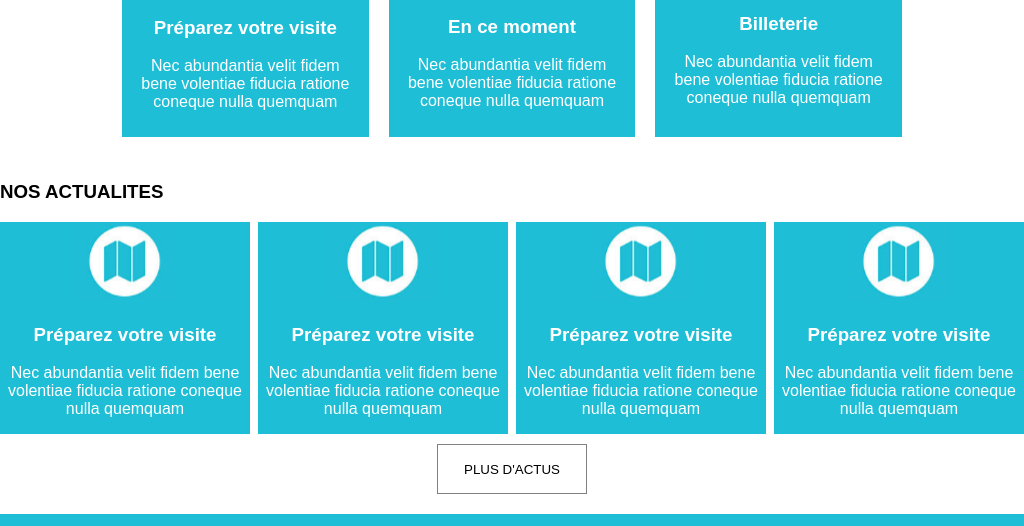
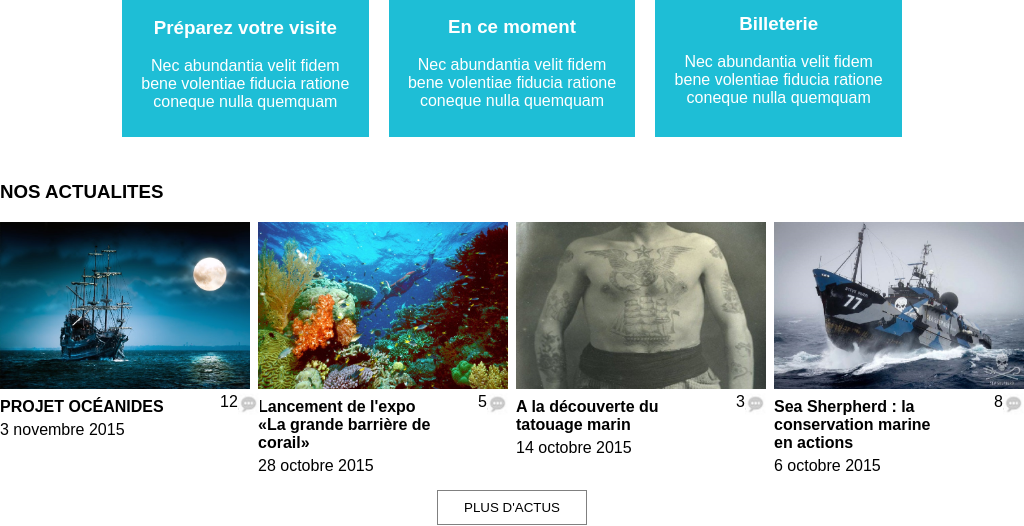
Before and after one commit to sinki78/htmlResponsive, a plain HTML site: page contact.html in a window 1024 px wide. Shown: the part 806-1332 px from the top of the page. Drawn offline with Linux system fonts and the light colour scheme.

Commit message:
actu over

```diff
--- a/1024.css
+++ b/1024.css
@@ -56,6 +56,8 @@
         font-size: 12px;
         margin-bottom: 10px;
     }
+
+
 
     .dropdown_title{
         display: block;
@@ -259,10 +261,10 @@
     }
 
     .main_actu figure{
-        background-color: #1ebed6;
+        /*background-color: #1ebed6;*/
         /*flex-grow: 1;*/
         /*margin-left: 40px;*/
-        color: white;
+        color: black;
         text-align: center;
         /*flex: 1;*/
         padding: 0;
@@ -281,10 +283,51 @@
     .main_actu_button{
         background-color: transparent;
         width: 150px;
-        height: 50px;
+        height: 35px;
         border: 1px #808080 solid;
+    }
+
+    .main_actu_img{
+        max-width: 100%;
+    }
+
+    .main_actu_figcaption{
+        display: flex;
+        flex-direction: row;
+    }
 
 
+    .main_actu_figcaption_section{
+
+        min-width: 70%;
+        max-width: 70%;
+        text-align: left;
+
+    }
+
+    .main_actu_figcaption_section_child{
+        margin: 5px auto;
+    }
+
+    .main_actu_figcaption_section_second{
+        min-width: 30%;
+        max-width: 30%;
+        display: flex;
+        flex-direction: row;
+        margin: 0;
+        padding: 0;
+    }
+    .main_actu_figcaption_section_second_p{
+
+        position: relative;
+        left:60%;
+        margin: 0;
+    }
+    .main_actu_figcaption_section_second_img{
+        position: relative;
+        left:60%;
+        width: 22px;
+        height: 22px;
 
     }
     /*.main_actu_button {*/
--- a/640.css
+++ b/640.css
@@ -280,9 +280,8 @@
     }
 
     .main_actu figure{
-        background-color: #1ebed6;
         /*margin-left: 40px;*/
-        color: white;
+        color: black;
         text-align: center;
         /*flex: 1;*/
         min-width: 250px;
@@ -296,13 +295,51 @@
 
     .main_actu_button{
         width: 150px;
-        height: 50px;
+        height: 35px;
         border: 1px #808080 solid;
+    }
+    .main_actu_img{
+        max-width: 100%;
+        max-height: 200px;
+    }
+
+    .main_actu_figcaption_section{
+
+        min-width: 70%;
+        max-width: 70%;
+        text-align: left;
+
+    }
+    .main_actu_figcaption{
+        display: flex;
+        flex-direction: row;
+    }
 
 
+    .main_actu_figcaption_section_child{
+        margin: 5px auto;
+    }
+    .main_actu_figcaption_section_second{
+        min-width: 30%;
+        max-width: 30%;
+        display: flex;
+        flex-direction: row;
+        margin: 0;
+        padding: 0;
+    }
+    .main_actu_figcaption_section_second_p{
+
+        position: relative;
+        left:55%;
+        margin: 0;
+    }
+    .main_actu_figcaption_section_second_img{
+        position: relative;
+        left:55%;
+        width: 22px;
+        height: 22px;
 
     }
-
     /* MAIN */
     main{
         /*margin-top: 150px;*/
--- a/840.css
+++ b/840.css
@@ -270,9 +270,8 @@
     }
 
     .main_actu figure{
-        background-color: #1ebed6;
         /*margin-left: 40px;*/
-        color: white;
+        color: black;
         text-align: center;
         /*flex: 1;*/
         min-width: 250px;
@@ -286,10 +285,50 @@
 
     .main_actu_button{
         width: 150px;
-        height: 50px;
+        height: 35px;
         border: 1px #808080 solid;
+    }
 
+    .main_actu_img{
+        max-width: 100%;
+        /*max-height: 400px;*/
+    }
 
+    .main_actu_figcaption{
+        display: flex;
+        flex-direction: row;
+    }
+
+    .main_actu_figcaption_section{
+
+        min-width: 70%;
+        max-width: 70%;
+        text-align: left;
+
+    }
+
+    .main_actu_figcaption_section_child{
+        margin: 5px auto;
+    }
+    .main_actu_figcaption_section_second{
+        min-width: 30%;
+        max-width: 30%;
+        display: flex;
+        flex-direction: row;
+        margin: 0;
+        padding: 0;
+    }
+    .main_actu_figcaption_section_second_p{
+
+        position: relative;
+        left:60%;
+        margin: 0;
+    }
+    .main_actu_figcaption_section_second_img{
+        position: relative;
+        left:60%;
+        width: 22px;
+        height: 22px;
 
     }
     /* MAIN */
--- a/contact.html
+++ b/contact.html
@@ -131,41 +131,73 @@
             <figure class="">
                 <picture class="">
                     <!--<source srcset="./img/logo-badenbaden.png" media="(max-width: 640px)">-->
-                    <img src="./img/map.png" alt="MDN">
+                    <img src="./img/actu_first.jpg" class="main_actu_img" alt="MDN">
                 </picture>
-                <figcaption>
-                    <h1>Préparez votre visite</h1>
-                    <p>Nec abundantia velit fidem bene volentiae fiducia ratione coneque nulla quemquam</p>
+                <figcaption class="main_actu_figcaption">
+                    <section class="main_actu_figcaption_section">
+                        <h1 class="main_actu_figcaption_section_child">PROJET OCÉANIDES</h1>
+                        <p class="main_actu_figcaption_section_child">3 novembre 2015</p>
+                    </section>
+                    <section class="main_actu_figcaption_section_second">
+                        <p class="main_actu_figcaption_section_second_p">
+                            12
+                        </p>
+                        <img src="./img/bubble.png" class="main_actu_figcaption_section_second_img">
+                    </section>
                 </figcaption>
             </figure>
             <figure class="">
                 <picture class="">
                     <!--<source srcset="./img/logo-badenbaden.png" media="(max-width: 640px)">-->
-                    <img src="./img/map.png" alt="MDN">
+                    <img src="./img/actu_second.jpg" class="main_actu_img" alt="MDN">
                 </picture>
-                <figcaption>
-                    <h1>Préparez votre visite</h1>
-                    <p>Nec abundantia velit fidem bene volentiae fiducia ratione coneque nulla quemquam</p>
+                <figcaption class="main_actu_figcaption">
+                    <section class="main_actu_figcaption_section">
+                        <h1 class="main_actu_figcaption_section_child">Lancement de l'expo «La grande barrière de corail» </h1>
+                        <p class="main_actu_figcaption_section_child">28 octobre 2015</p>
+                    </section>
+                    <section class="main_actu_figcaption_section_second">
+                        <p class="main_actu_figcaption_section_second_p">
+                            5
+                        </p>
+                        <img src="./img/bubble.png" class="main_actu_figcaption_section_second_img">
+                    </section>
                 </figcaption>
             </figure>
             <figure class="">
                 <picture class="">
                     <!--<source srcset="./img/logo-badenbaden.png" media="(max-width: 640px)">-->
-                    <img src="./img/map.png" alt="MDN">
+                    <img src="./img/actu_third.jpg" class="main_actu_img" alt="MDN">
                 </picture>
-                <figcaption>
-                    <h1>Préparez votre visite</h1>
-                    <p>Nec abundantia velit fidem bene volentiae fiducia ratione coneque nulla quemquam</p>
+                <figcaption class="main_actu_figcaption">
+                    <section class="main_actu_figcaption_section">
+                        <h1 class="main_actu_figcaption_section_child">A la découverte du tatouage marin</h1>
+                        <p class="main_actu_figcaption_section_child">14 octobre 2015</p>
+                    </section>
+                    <section class="main_actu_figcaption_section_second">
+                        <p class="main_actu_figcaption_section_second_p">
+                            3
+                        </p>
+                        <img src="./img/bubble.png" class="main_actu_figcaption_section_second_img">
+                    </section>
                 </figcaption>
             </figure>
             <figure class="">
                 <picture class="">
                     <!--<source srcset="./img/logo-badenbaden.png" media="(max-width: 640px)">-->
-                    <img src="./img/map.png" alt="MDN">
+                    <img src="./img/actu_fourth.jpg" class="main_actu_img" alt="MDN">
                 </picture>
-                <figcaption>
-                    <h1>Préparez votre visite</h1>
-                    <p>Nec abundantia velit fidem bene volentiae fiducia ratione coneque nulla quemquam</p>
+                <figcaption class="main_actu_figcaption">
+                    <section class="main_actu_figcaption_section">
+                        <h1 class="main_actu_figcaption_section_child">Sea Sherpherd : la conservation marine en actions</h1>
+                        <p class="main_actu_figcaption_section_child">6 octobre 2015</p>
+                    </section>
+                    <section class="main_actu_figcaption_section_second">
+                        <p class="main_actu_figcaption_section_second_p">
+                            8
+                        </p>
+                        <img src="./img/bubble.png" class="main_actu_figcaption_section_second_img">
+                    </section>
                 </figcaption>
             </figure>
 
```
Also changed, not shown: img/actu_first.jpg (added), img/actu_fourth.jpg (added), img/actu_second.jpg (added), img/actu_third.jpg (added), img/bubble.png (added).
